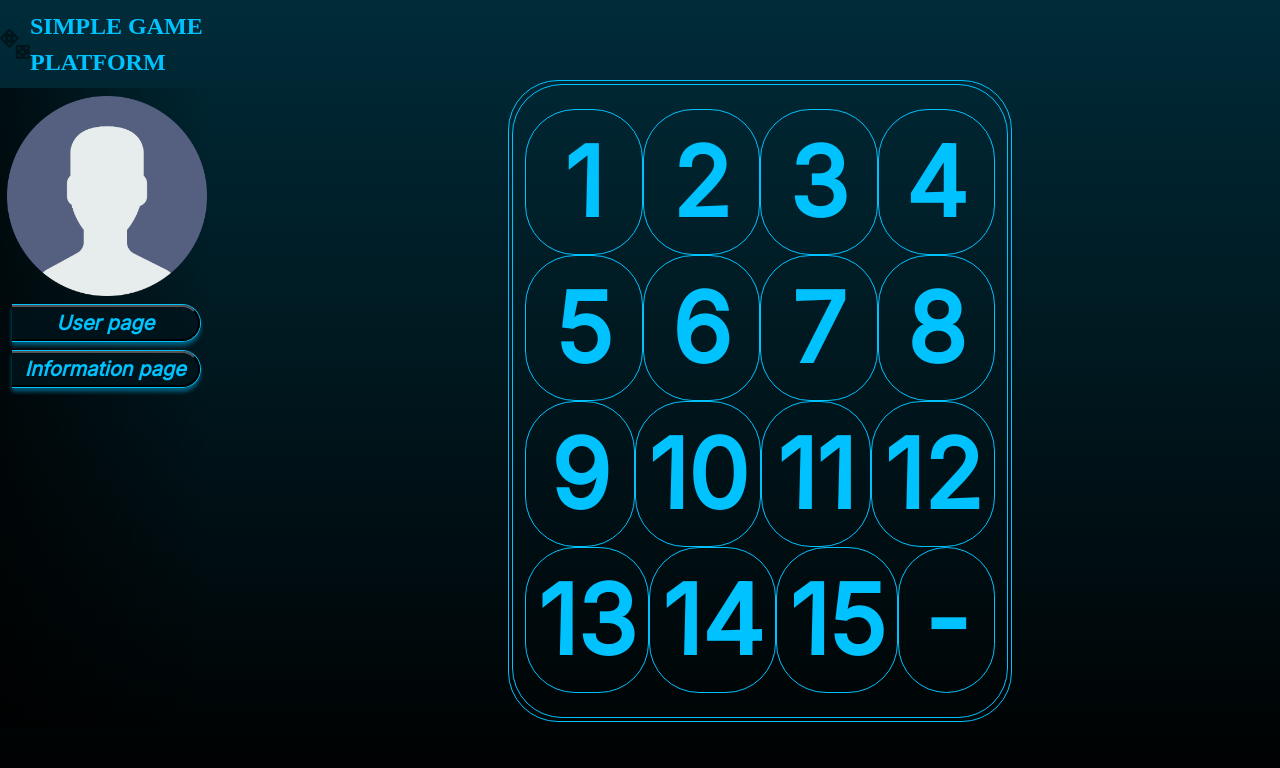
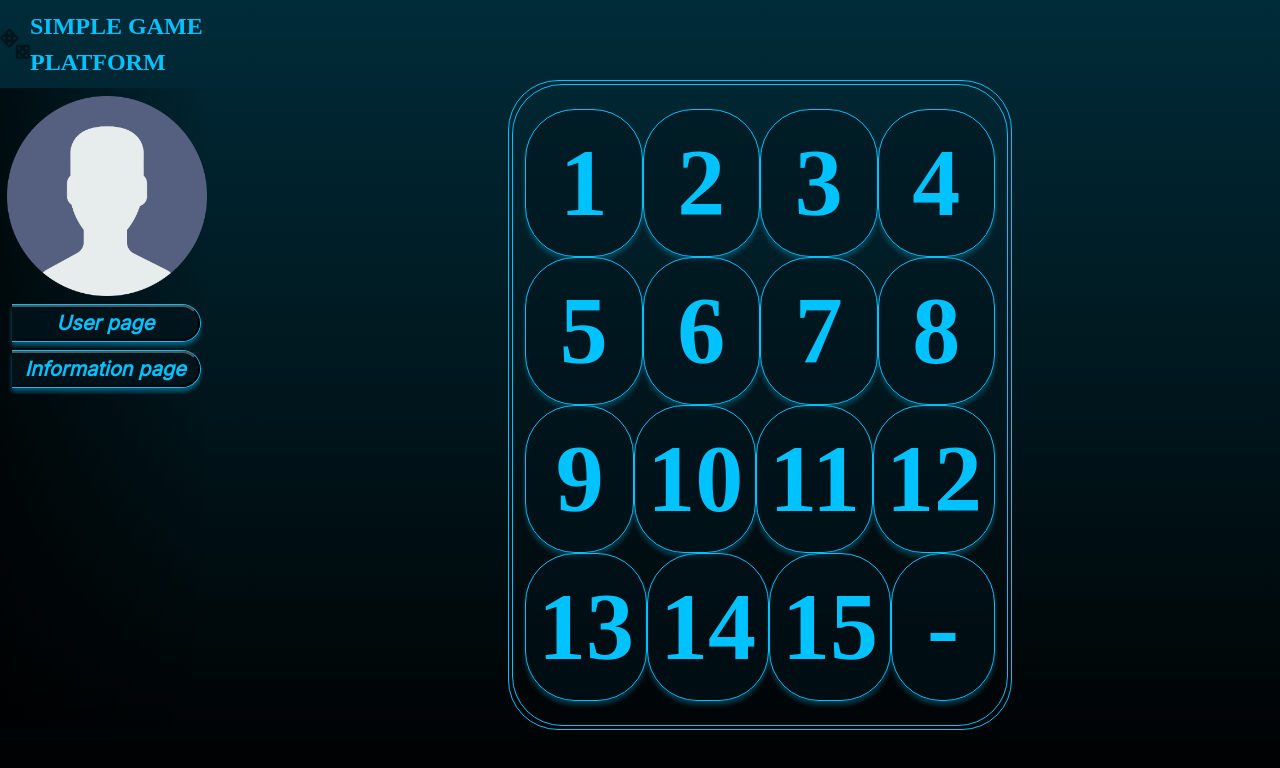
Before and after one commit to DimaRozhko/simple-game-platform, an Angular app: page /game-page in a window 1280 px wide. Shown: the top 768 px of the page. Built offline with nearby package versions, Linux system fonts and the light colour scheme; a small style sheet from the web is missing.

Commit message:
LAB-1 game concept done

```diff
--- a/src/app/app.component.css
+++ b/src/app/app.component.css
@@ -23,6 +23,11 @@
 
 .sgp-font-header {
     font-size: 3vh;
+    font-family: "Jura";
+    font-weight: bold;
+}
+
+.sgp-font-jura-bold {
     font-family: "Jura";
     font-weight: bold;
 }
--- a/src/app/game-page/game-page.component.css
+++ b/src/app/game-page/game-page.component.css
@@ -40,3 +40,13 @@
 .sgp-text-align-center {
     text-align: center;
 }
+
+.sgp-full-height {
+    height: 100%;
+    width: 100%;
+}
+
+.sgp-bth-background-press {
+    background: rgba(0, 56, 75, 0.5);
+    box-shadow: 0px 6px 6px rgba(0, 194, 255, 0.25);
+}
--- a/src/app/game-page/game-page.component.html
+++ b/src/app/game-page/game-page.component.html
@@ -3,9 +3,9 @@
         <div class="sgp-border-color sgp-field-round padding-3v">
             <div class="conteiner sgp-text-color sgp-text-align-center">
                 <div *ngFor="let gameRow of this.gameField" class="row">
-                    <div *ngFor="let value of gameRow" class="col sgp-font-bold sgp-border-color sgp-field-round">
-                        {{value}}
-                    </div>
+                    <input *ngFor="let value of gameRow" type="button" value="{{value}}" (mouseover)="onMouseOverItem($event)"
+                        (mouseout)="onMouseOutItem($event)" (mousedown)="onMouseDown($event)" (mouseup)="onMouseUp($event)"
+                        class="col sgp-font-bold sgp-border-color sgp-field-round component-invisable-background sgp-text-color sgp-bth-background sgp-font-jura-bold">
                 </div>
             </div>
         </div>
--- a/src/app/game-page/game-page.component.ts
+++ b/src/app/game-page/game-page.component.ts
@@ -8,6 +8,8 @@ import { Component } from '@angular/core';
 export class GamePageComponent {
 
   gameField: string[][];
+  isClick: boolean;
+  savedEventList: any[];
 
   constructor() {
     this.gameField = [
@@ -15,6 +17,36 @@ export class GamePageComponent {
       ['5', '6', '7', '8'],
       ['9', '10', '11', '12'],
       ['13', '14', '15', '-']
-    ]
+    ];
+    this.isClick = false;
+    this.savedEventList = [];
+  }
+
+  onMouseOverItem(event: any) : void {
+    event.srcElement.classList.add('sgp-bth-background-press');
+    this.savedEventList.push(event);
+  }
+
+  onMouseOutItem(event: any): void {
+    if (this.isClick === false) {
+      event.srcElement.classList.remove('sgp-bth-background-press');
+    }
+  }
+
+  onMouseDown(event: any): void {
+    this.isClick = true;
+    event.srcElement.classList.add('sgp-bth-background-press');
+    this.savedEventList.push(event);
+  }
+
+  onMouseUp(event: any): void {
+    this.isClick = false;
+    this.savedEventList.forEach(savedEvent => this.onMouseOutItem(savedEvent));
+    console.log(this.savedEventList);
+    if (this.savedEventList.length === 2) {
+      console.log("MOVE");
+      // this.savedEventList.forEach(savedEvent => console.log(savedEvent));
+    }
+    this.savedEventList = [];
   }
 }
```
